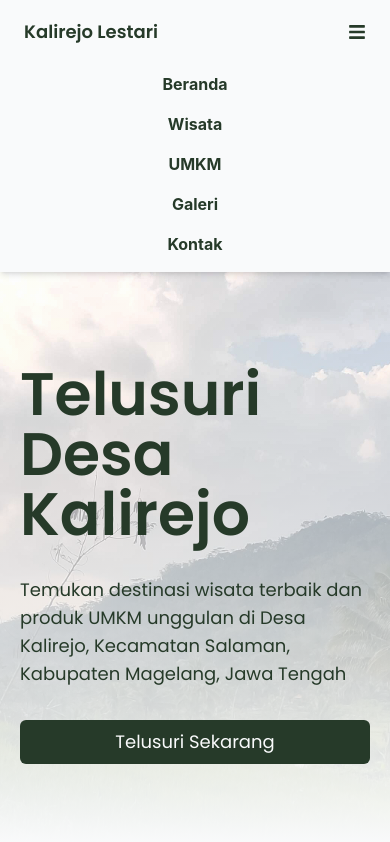
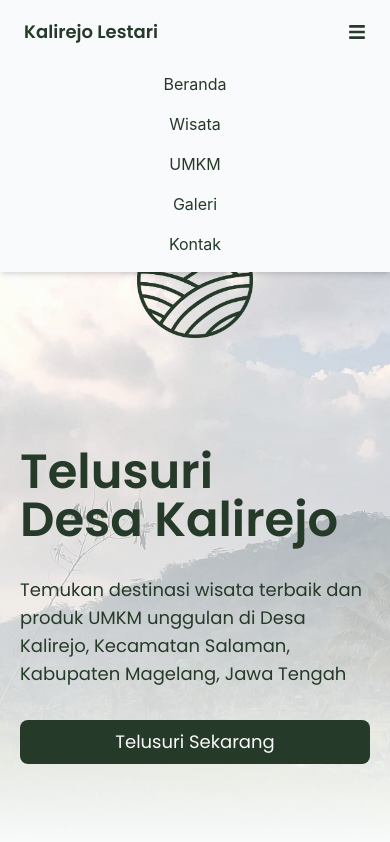
Before and after one commit to adyasena/kalirejo, a React (Vite) app: page / in a window 390 px wide. Both pictures are taken after a click on the button 357 px from the left and 32 px from the top of the page. Shown: the top 842 px of the page. Built offline with nearby package versions, Linux system fonts and the light colour scheme.

Commit message:
update menu button

```diff
--- a/src/components/Hero.jsx
+++ b/src/components/Hero.jsx
@@ -21,15 +21,15 @@ const Hero = () => {
         <div className="w-full h-full bg-gradient-to-t from-white">
           <div className="flex flex-col h-full container mx-auto items-center font-poppins text-green-dark">
             <div className="flex flex-col h-full items-center justify-between lg:justify-center mt-36 lg:mt-0 font-semibold lg:text-center leading-normal gap-8">
-              <img src={Logo} className="lg:w-1/12 w-1/3"/>
+              <img src={Logo} className="lg:w-1/12 w-1/3 lg:my-0 my-auto"/>
               <div className="flex flex-col gap-8 lg:items-center">
-                <p className="lg:text-4xl text-6xl font-bold">
-                  Telusuri Desa Kalirejo
+                <p className="lg:text-4xl text-5xl font-bold">
+                  Telusuri<br/>Desa Kalirejo
                 </p>
                 <p className="lg:text-xl text-lg font-normal lg:w-4/5">
                   Temukan destinasi wisata terbaik dan produk UMKM unggulan di Desa Kalirejo, Kecamatan Salaman, Kabupaten Magelang, Jawa Tengah
                 </p>
-                <button className="bg-green-dark text-white mb-20 lg:mb-0 font-normal lg:text-xl text-lg py-2 px-6 rounded-md transform duration-300 ease lg:hover:bg-black"
+                <button className="bg-green-dark text-white mb-20 lg:mb-0 font-normal lg:text-xl text-lg py-2 px-6 rounded-lg transform duration-300 ease lg:hover:bg-black"
                   onClick={handleClickScroll}>
                     Telusuri Sekarang
                 </button>
--- a/src/components/Navbar.jsx
+++ b/src/components/Navbar.jsx
@@ -8,6 +8,7 @@ import { Logo } from "../assets";
 const Navbar = () => {
   const navigate = useNavigate();
   const [scroll, setScroll] = useState(false);
+  const [isOpen, setIsOpen] = useState(false)
 
   const changeClass = () => {
     if (window.scrollY >= 180) {
@@ -37,7 +38,13 @@ const Navbar = () => {
       behavior: 'smooth',
     });
   };
-  const [isOpen, setIsOpen] = useState(false)
+  const scrollToTop = () =>{
+    window.scrollTo({
+      top: 0,
+      behavior: 'smooth'
+    });
+  };
+
 
   return (
     <div className="navbar">
@@ -47,7 +54,7 @@ const Navbar = () => {
       <div className={"z-[1] font-poppins sticky flex flex-row container mx-auto lg:px-8 text-center items-center text-lg font-semibold text-green-dark " +
         "justify-between transform duration-300 ease overflow-hidden " + (scroll ? "h-16" : "lg:h-24 h-16")}>
         <button className="flex flex-row justify-start items-center h-full"
-          onClick={toHome}>
+          onClick={() => {scrollToTop(); toHome()}}>
           <img src={Logo} className={"m-2 transform duration-300 ease " + (scroll ? "w-8" : "w-0 mr-[-4px]")}/>
           <p className="transform">Kalirejo Lestari</p>
         </button>
@@ -57,7 +64,7 @@ const Navbar = () => {
         </button>
         <div className="lg:flex flex-row hidden gap-12">
           <button className="hover:underline"
-            onClick={toHome}>
+            onClick={() => {scrollToTop(); toHome()}}>
             Beranda
           </button>
           <button className="hover:underline"
@@ -78,26 +85,26 @@ const Navbar = () => {
           </button>
         </div>
       </div>
-      <div className={"w-screen bg-white pb-2 font-bold text-green-dark transform duration-300 ease flex flex-col lg:hidden absolute shadow-md "
+      <div className={"w-screen bg-white pb-2 text-green-dark transform duration-300 ease flex flex-col lg:hidden absolute shadow-md "
         + (!isOpen ? "opacity-0 pointer-events-none" : "visible opacity-100")}>
         <button className="hover:bg-grey py-2"
-          onClick={toHome}>
+          onClick={() => {setIsOpen((prev) => !prev); scrollToTop(); toHome()}}>
             Beranda
         </button>
         <button className="hover:bg-grey py-2"
-          onClick={toWisata}>
+          onClick={() => {setIsOpen((prev) => !prev); toWisata()}}>
             Wisata
         </button>
         <button className="hover:bg-grey py-2"
-          onClick={toUMKM}>
+          onClick={() => {setIsOpen((prev) => !prev); toUMKM()}}>
             UMKM
         </button>
         <button className="hover:bg-grey py-2"
-          onClick={toGaleri}>
+          onClick={() => {setIsOpen((prev) => !prev); toGaleri()}}>
             Galeri
         </button>
         <button className="hover:bg-grey py-2"
-          onClick={scrollToBottom}>
+          onClick={() => {setIsOpen((prev) => !prev); scrollToBottom()}}>
             Kontak
         </button>
       </div>
```
